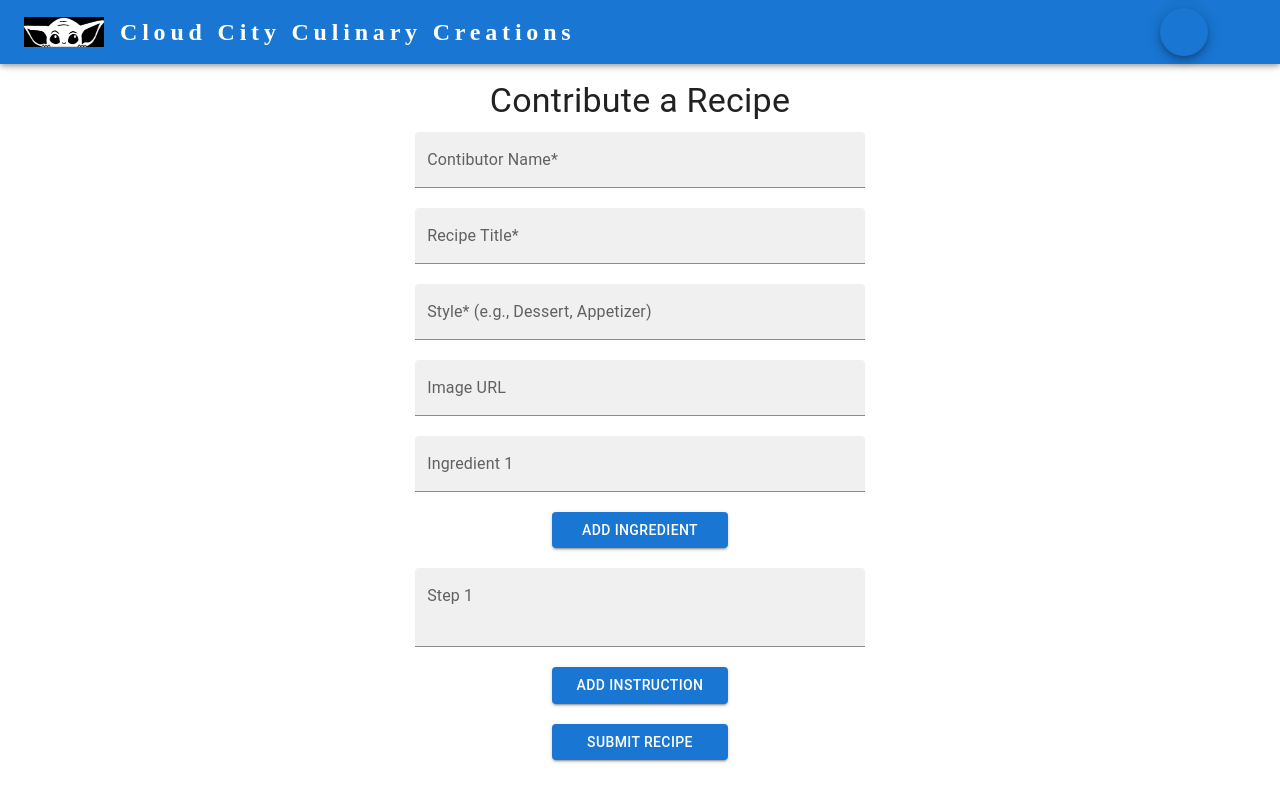
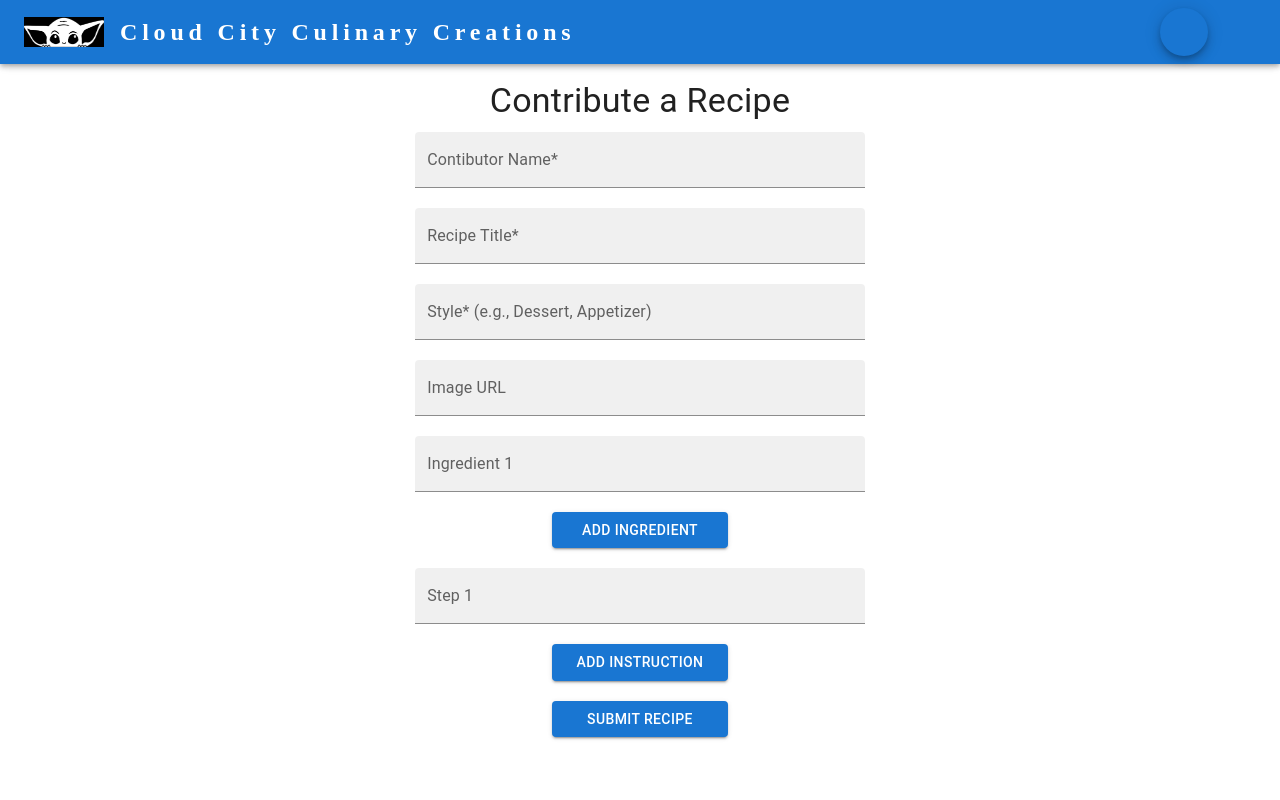
Before and after one commit to ethanberke/CloudCityCreations, a React (Vite) app in the folder client/: page /contribute in a window 1280 px wide. Built offline with nearby package versions, Linux system fonts and the light colour scheme; some icons are missing.

Commit message:
Fix: Changed textbox to dynamically expand with text

```diff
--- a/client/components/Contribute.jsx
+++ b/client/components/Contribute.jsx
@@ -138,7 +138,6 @@ const Contribute = ({ onRecipeSubmit }) => {
             variant="filled"
             multiline
             label={`Step ${index + 1}`}
-            rows={2}
           />
         </Box>
       ))}
```
